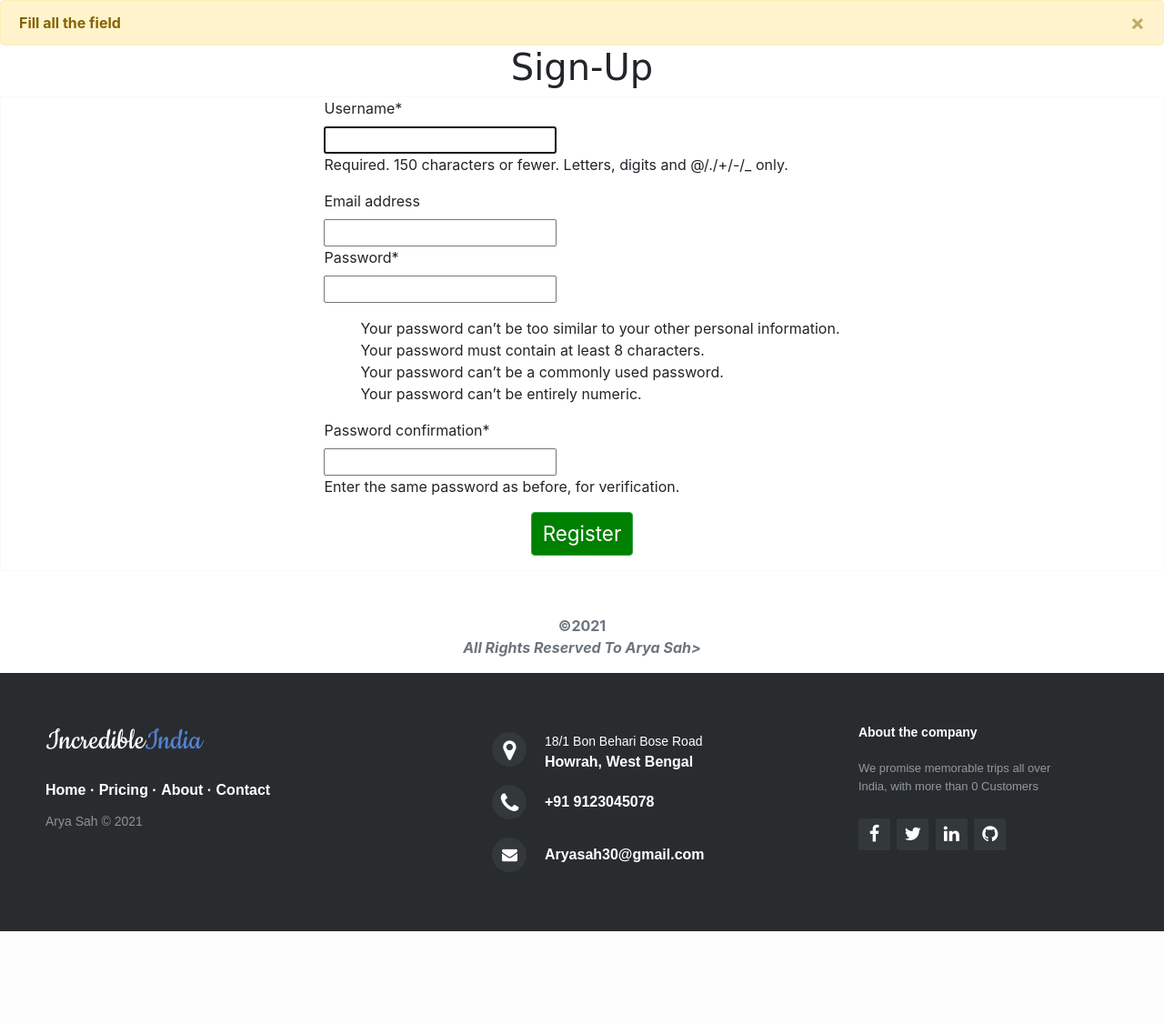
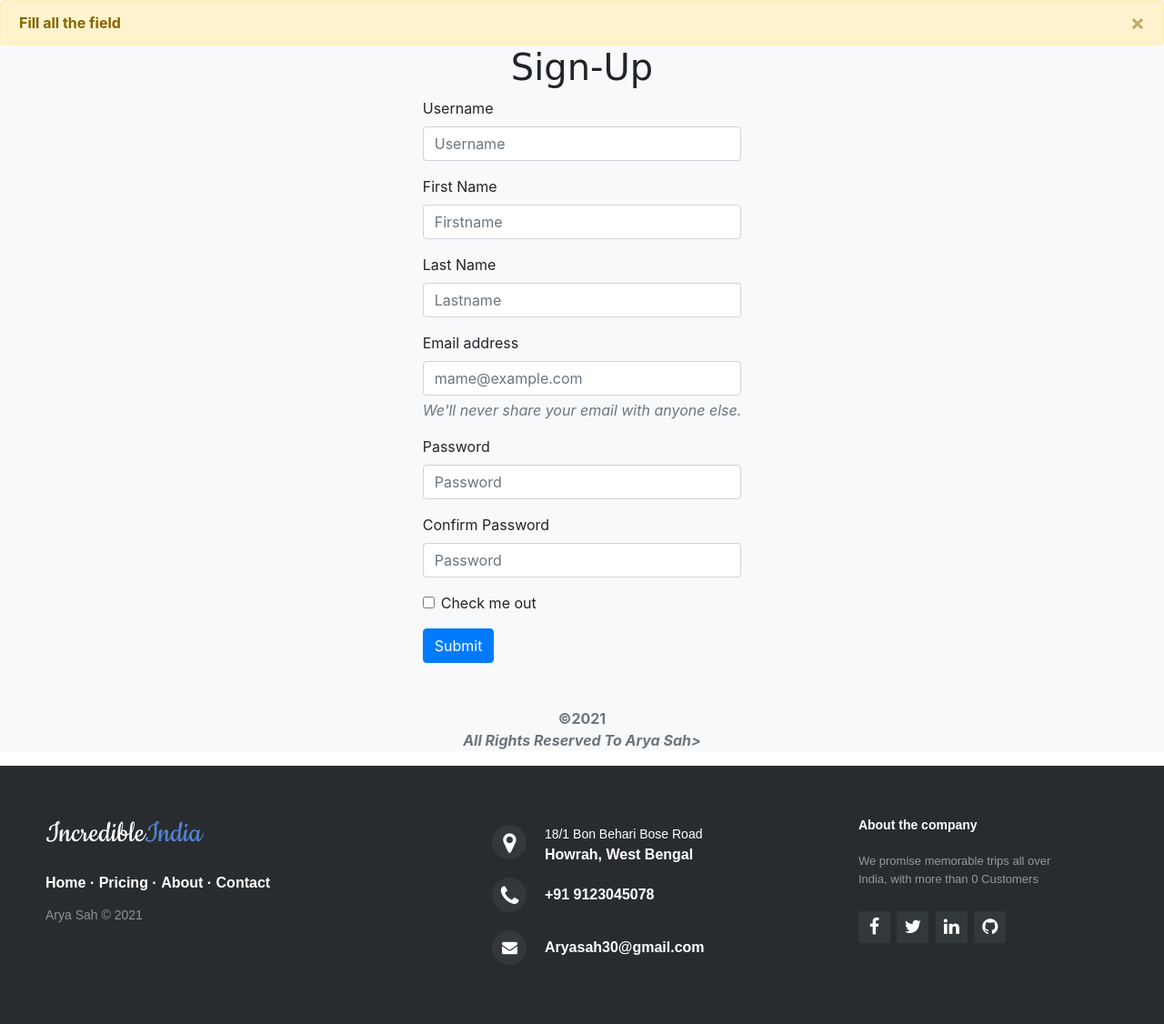
Before and after one commit to Aryasah/incredible-india, a Django app: page /register in a window 1280 px wide. Shown: the part 88-1214 px from the top of the page at 91% size. Before the commit the page ends 1112 px from the top, so only its background shows below. Run offline with Django 3.2, Linux system fonts and the light colour scheme; some libraries are stand-ins or nearby versions; some web fonts are replaced.

Commit message:
Update register.html

```diff
--- a/home/templates/home/register.html
+++ b/home/templates/home/register.html
@@ -20,19 +20,53 @@
  {% endblock icon %}
 
 {% block body %}
+<section class="bg-light">
 <div class="text-center">
 <h1 style="font-family:'Langar',cursive;">Sign-Up</h1>
 </div>
 <section style="display:flex;justify-content:center;border:1px solid #fafafa">
-<form method="post" class="form-group">
-{% csrf_token %}
-{{form| crispy}}
-<div class="text-center">
-<button type="submit" class="btn btn-success" style="background-color:green; font-size:1.4rem">Register</button>
-</div>
+
+<form>
+  <div class="form-group">
+    <label for="username" class="form-label">Username</label>
+    <input required type="text" class="form-control" name="username" id="username" placeholder="Username">
+   </div>
+     <div class="form-group">
+    <label for="fname" class="form-label">First Name</label>
+    <input required type="text" class="form-control" name="fname" id="fname" placeholder="Firstname">
+   </div>
+     <div class="form-group">
+    <label for="lname" class="form-label">Last Name</label>
+    <input required type="text" class="form-control" name="lname" id="lname" placeholder="Lastname">
+   </div>
+   <div class="form-group">
+    <label for="email" class="form-label">Email address</label>
+    <input type="email" class="form-control" name="email" id="email" aria-describedby="emailHelp" placeholder="mame@example.com">
+    <div id="emailHelp" class="form-text font-italic text-muted">We'll never share your email with anyone else.</div>
+  </div>
+  <div>
+  <div class="form-group">
+    <label for="pass1" class="form-label">Password</label>
+    <input type="password" name="pass1" class="form-control" id="pass1" placeholder="Password">
+  </div>
+    <div class="form-group">
+    <label for="pass2" class="form-label">Confirm Password</label>
+    <input type="password" name="pass2" class="form-control" id="pass2" placeholder="Password">
+  </div>
+  <div class="mb-3 form-check">
+    <input type="checkbox" class="form-check-input" id="exampleCheck1">
+    <label class="form-check-label" for="exampleCheck1">Check me out</label>
+  </div>
+  <button type="submit" class="btn btn-primary">Submit</button>
 </form>
+
 </section>
 <div class="text-center">
         <p class="mt-5 mb-3 text-muted"><b>&copy;2021 <br><i> All Rights Reserved To Arya Sah</i</b>></p>
 </div>
+</section>
+
+
+
+
 {% endblock body %}
```
